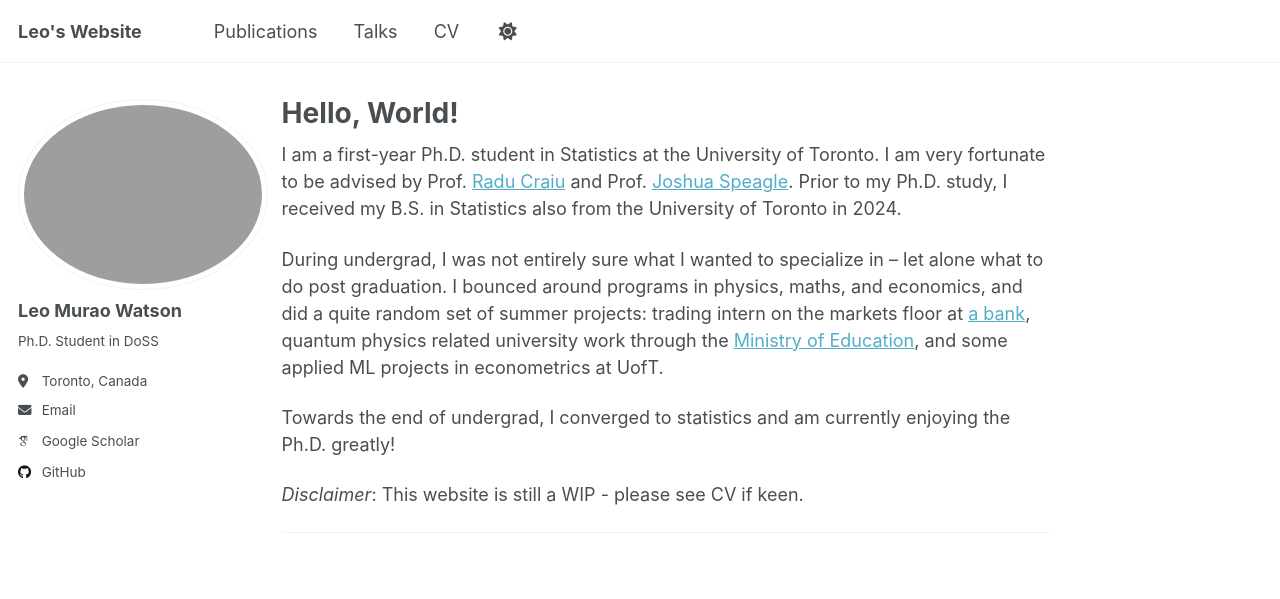
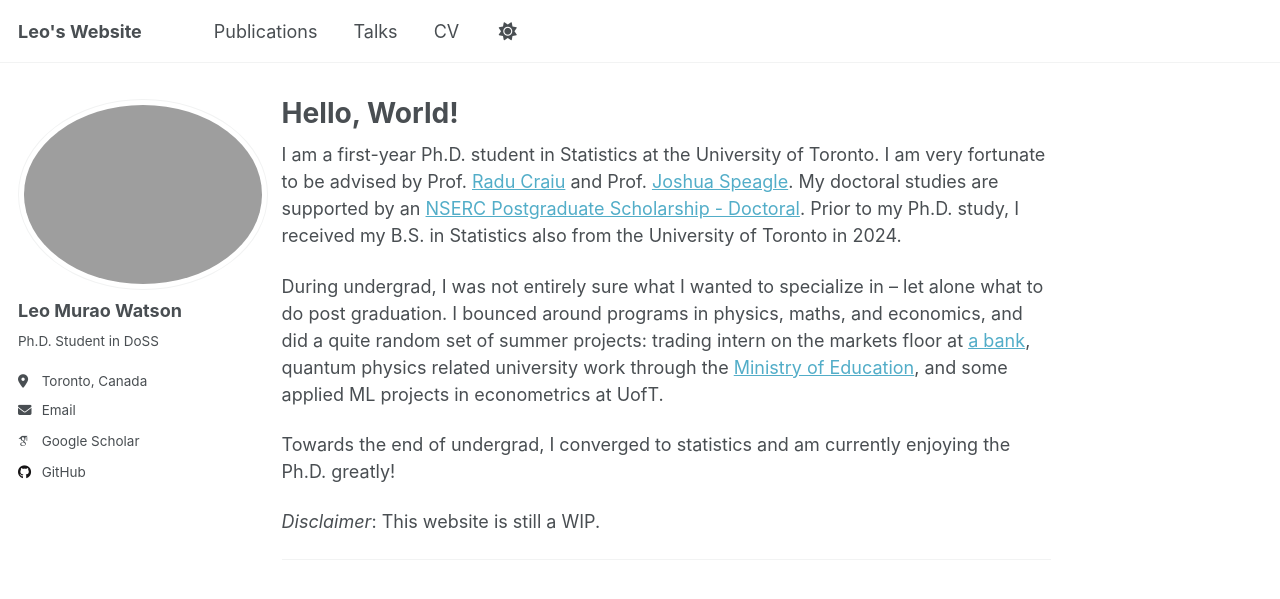
Before and after one commit to leo-watson/leo-watson.github.io, a Jekyll site: the page built from _pages/about.md, in a window 1280 px wide and 900 px high. Shown: the top 599 px of the window. Built offline with Jekyll 4.4.1, drawn with Linux system fonts in a browser that asks for light colours; some web fonts are replaced.

Commit message:
Small Summer Update
NSERC

```diff
--- a/_pages/about.md
+++ b/_pages/about.md
@@ -8,13 +8,13 @@ redirect_from:
 ---
 
 
-I am a first-year Ph.D. student in Statistics at the University of Toronto. I am very fortunate to be advised by Prof. [Radu Craiu](https://raducraiu.com/) and Prof. [Joshua Speagle](https://joshspeagle.com/). Prior to my Ph.D. study, I received my B.S. in Statistics also from the University of Toronto in 2024.
+I am a first-year Ph.D. student in Statistics at the University of Toronto. I am very fortunate to be advised by Prof. [Radu Craiu](https://raducraiu.com/) and Prof. [Joshua Speagle](https://joshspeagle.com/). My doctoral studies are supported by an [NSERC Postgraduate Scholarship  - Doctoral](https://www.nserc-crsng.gc.ca/students-etudiants/pg-cs/bellandpostgrad-belletsuperieures_eng.asp). Prior to my Ph.D. study, I received my B.S. in Statistics also from the University of Toronto in 2024.
 
 During undergrad, I was not entirely sure what I wanted to specialize in -- let alone what to do post graduation. I bounced around programs in physics, maths, and economics, and did a quite random set of summer projects:  trading intern on the markets floor at [a bank](https://www.citi.com/), quantum physics related university work through the [Ministry of Education](https://www.mext.go.jp/en/), and some applied ML projects in econometrics at UofT.
 
 Towards the end of undergrad, I converged to statistics and am currently enjoying the Ph.D. greatly!
 
-*Disclaimer*: This website is still a WIP - please see CV if keen.
+*Disclaimer*: This website is still a WIP.
 
 ---
 
```
Also changed, not shown: 4 other files.
